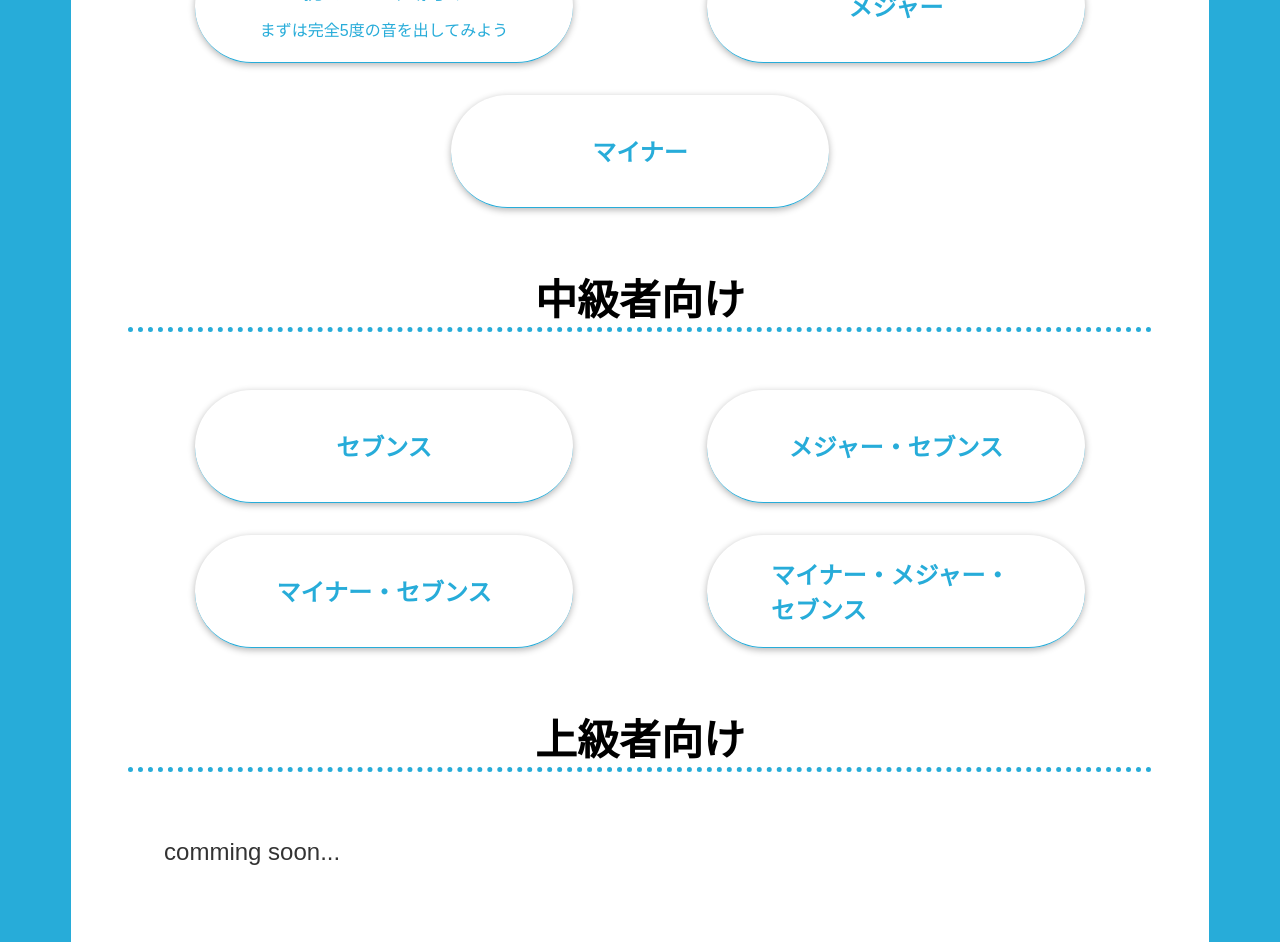
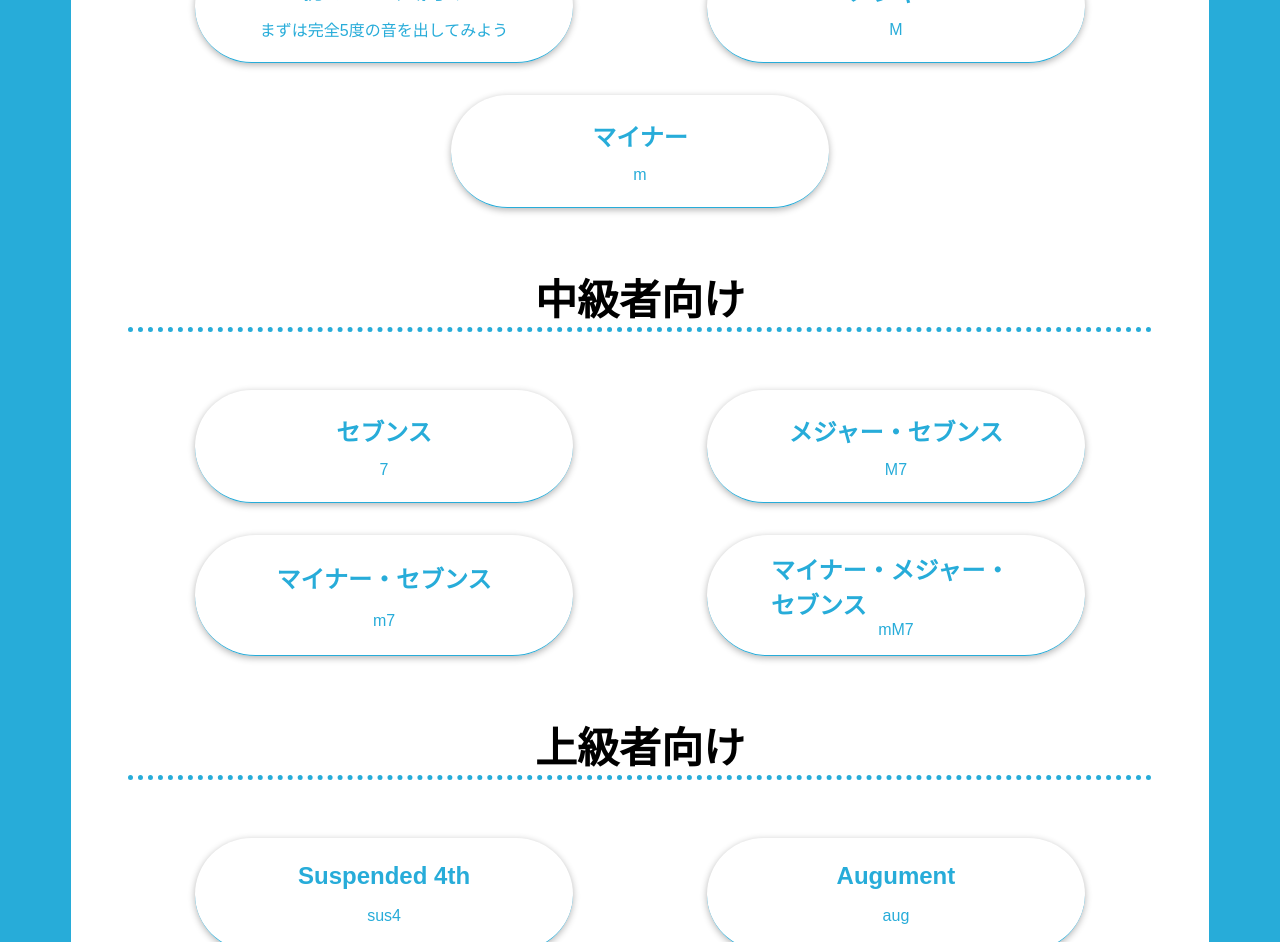
Before and after one commit to L40S38/harmony_practice_app, a plain HTML site: page index.html in a window 1280 px wide. Shown: the part 905-1847 px from the top of the page. Drawn offline with Linux system fonts and the light colour scheme; a script that the page names is missing.

Commit message:
advanced added

```diff
--- a/app.js
+++ b/app.js
@@ -168,6 +168,16 @@ function harmony() {
 			answerSequence = chordToNotes(root, 'mM7', 0.0, 8.0);
 			answerSingleSequence = constructAnswerSequence(root, 'mM7', 0.0, 2.0);
 			break;
+		case 'sus4':
+			harmonySequence = chordToNotes(root, '5step', 0.0, 8.0);
+			answerSequence = chordToNotes(root, 'sus4', 0.0, 8.0);
+			answerSingleSequence = constructAnswerSequence(root, 'sus4', 0.0, 2.0);
+			break
+		case 'aug':
+			harmonySequence = chordToNotes(root, '5.5step', 0.0, 8.0);
+			answerSequence = chordToNotes(root, 'aug', 0.0, 8.0);
+			answerSingleSequence = constructAnswerSequence(root, 'aug', 0.0, 2.0);
+			break
 		default:
 			console.log("undefined chord clicked");
 			break;
--- a/chordDataset.js
+++ b/chordDataset.js
@@ -20,17 +20,18 @@ const chordData = {
     'm7': [0, 7, 3, 10],
     'M7': [0, 7, 4, 11],
     'mM7': [0, 7, 3, 11],
-    //'sus4':[0,5,7],
+    'sus4':[0,7,5],
     //'7sus4':[0,5,7,10],
     'dim': [0, 3, 6],
     'm7-5': [0, 3, 6, 10],
-    'aug': [0, 4, 8],
+    'aug': [0, 8, 4],
     'add9': [0, 2, 4, 7],
     '6': [0, 4, 7, 9],
     'm6': [0, 3, 7, 9],
 
     //original
     '5step': [0, 7],
+    '5.5step':[0, 8],
     'single': [0]
 };
 
@@ -45,7 +46,7 @@ const chordDescriptions = {　//出典:https://sakkyoku.info/beginner/chord-type
     'm7': "暗くて都会的な響き",
     'M7': "明るくて都会的な響き",
     'mM7': "独特の毒気　妖艶な響き",
-    //'sus4':"どっちつかずな響き",
+    'sus4':"どっちつかずな響き",
     //'7sus4':"sus4より少し大人びた響き",
     'dim': '怪しげな響き　mをさらに暗くした感じ',
     'm7-5': "怪しげな響き",
--- a/index.html
+++ b/index.html
@@ -30,22 +30,57 @@
 						<br>
 						<span>まずは完全5度の音を出してみよう</span>
 					</a>
-					<a class="btn" onclick="ready('Major');">メジャー</a>
-					<a class="btn" onclick="ready('Minor');">マイナー</a>
+					<a class="btn" onclick="ready('Major');">
+						メジャー
+						<br>
+						<span>M</span>
+					</a>
+					<a class="btn" onclick="ready('Minor');">
+						マイナー
+						<br>
+						<span>m</span>
+					</a>
 				</div>
 			</div>
 			<div class="button-list-wrapper" id="Intermediate">
 				<h3 class="section-title">中級者向け</h3>
 				<div class="button-list">
-					<a class="btn" onclick="ready('7th');">セブンス</a>
-					<a class="btn" onclick="ready('Major 7th');">メジャー・セブンス</a>
-					<a class="btn" onclick="ready('Minor 7th');">マイナー・セブンス</a>
-					<a class="btn" onclick="ready('Minor Major 7th');">マイナー・メジャー・セブンス</a>
+					<a class="btn" onclick="ready('7th');">
+						セブンス
+						<br>
+						<span>7</span>
+					</a>
+					<a class="btn" onclick="ready('Major 7th');">
+						メジャー・セブンス
+						<br>
+						<span>M7</span>
+					</a>
+					<a class="btn" onclick="ready('Minor 7th');">
+						マイナー・セブンス
+						<br>
+						<span>m7</span>
+					</a>
+					<a class="btn" onclick="ready('Minor Major 7th');">
+						マイナー・メジャー・セブンス
+						<br>
+						<span>mM7</span>
+					</a>
 				</div>
 			</div>
 			<div class="button-list-wrapper" id="Advanced">
 				<h3 class="section-title">上級者向け</h3>
-				<p>comming soon...</p>
+				<div class="button-list">
+					<a class="btn" onclick="ready('sus4')">
+						Suspended 4th
+						<br>
+						<span>sus4</span>
+					</a>
+					<a class="btn" onclick="ready('aug')">
+						Augument
+						<br>
+						<span>aug</span>
+					</a>
+				</div>
 			</div>
 		</div>
 
@@ -115,6 +150,20 @@
 				</div>
 				<!--<p>※イヤホン推奨です</p>-->
 			</div>
+			<div id="sus4" hidden>
+				<div class="column">
+					<h3 class="section-title">sus4</h3>
+					<p>ルートの音（ド）と完全5度の音（ソ）が鳴るので、4度の音（ファ）を出してみましょう</p>
+				</div>
+				<!--<p>※イヤホン推奨です</p>-->
+			</div>
+			<div id="aug" hidden>
+				<div class="column">
+					<h3 class="section-title">aug</h3>
+					<p>ルートの音（ド）と増5度の音（ソ#）が鳴るので、長3度の音（ミ）を出してみましょう</p>
+				</div>
+				<!--<p>※イヤホン推奨です</p>-->
+			</div>
 			<div class="button-list">
 				<a class="btn" id="startButton" onclick="harmony();">スタート！</a>
 				<a class="btn disabled" id="goToLastStep" onclick="checkAnswer()">
```
